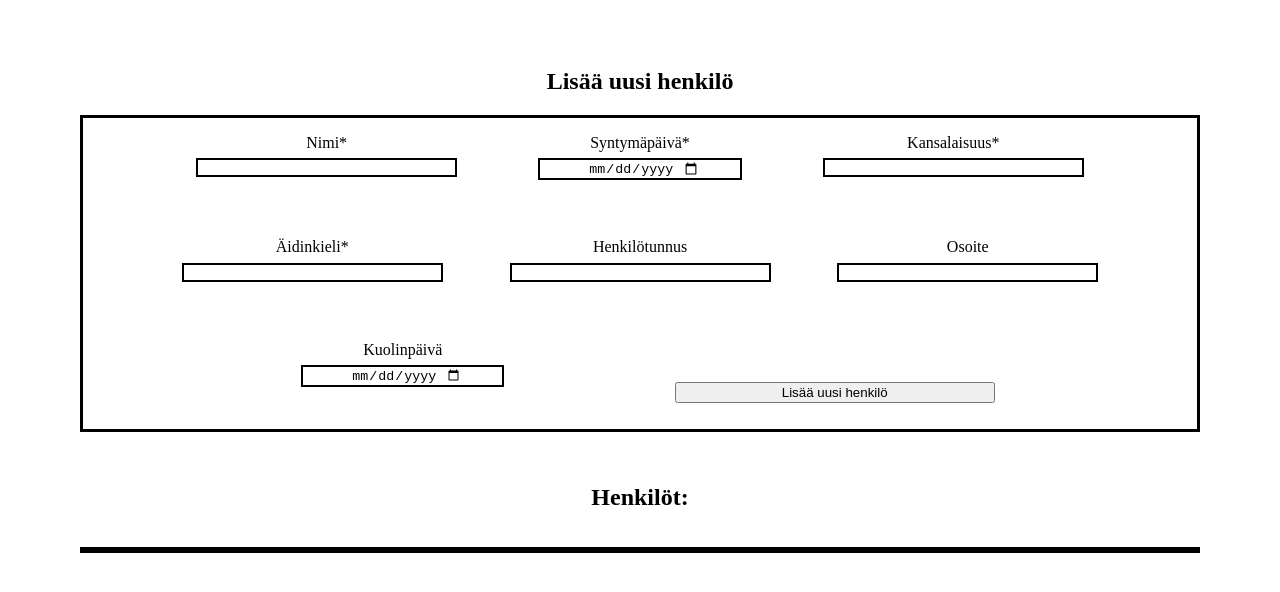
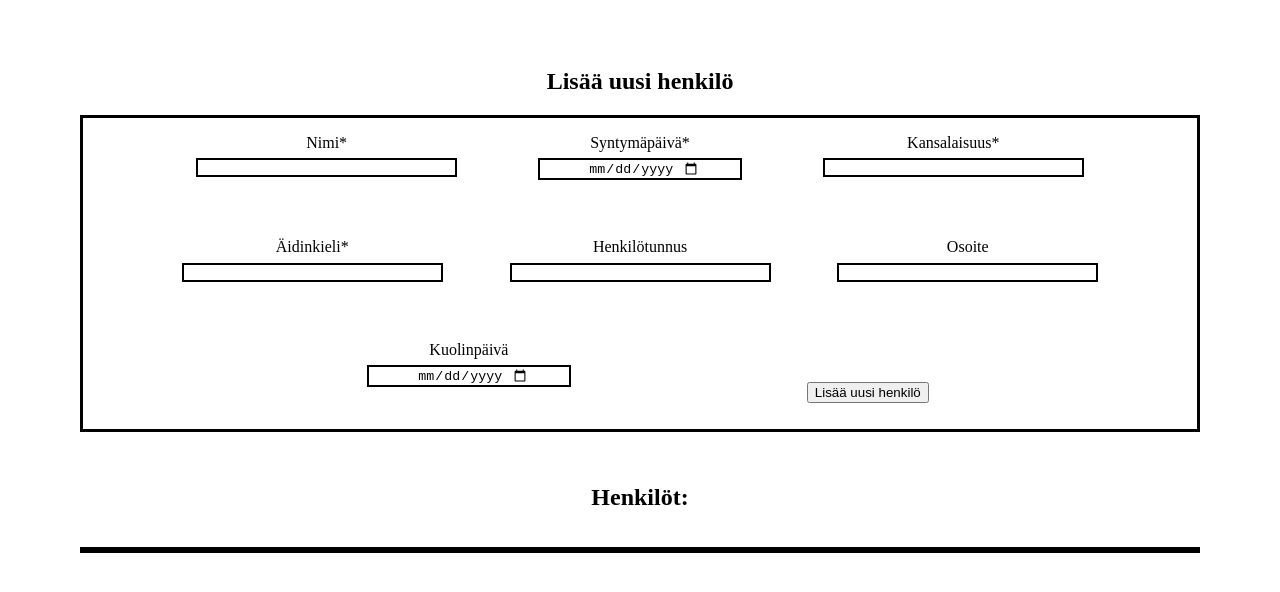
Before and after one commit to JJarvenpaa/cgi_assignment, an Angular app: page / in a window 1280 px wide. Shown: the top 592 px of the page. Built offline with nearby package versions, Linux system fonts and the light colour scheme; no server answers.

Commit message:
Prevent person texts to overlap

```diff
--- a/src/app/app.component.css
+++ b/src/app/app.component.css
@@ -35,7 +35,6 @@ body {
 
 .form-person button, .person-container button {
    align-self: flex-end;
-   flex-grow: 0.3;
 }
 
 .form-person button {
@@ -76,3 +75,11 @@ body {
     margin-bottom: 2em;
     margin-top: 2em;
 }
+
+@media screen and (min-width: 950px) {
+
+    .person-container p {
+        padding: auto 1em auto 1em;
+    }
+
+}
```
